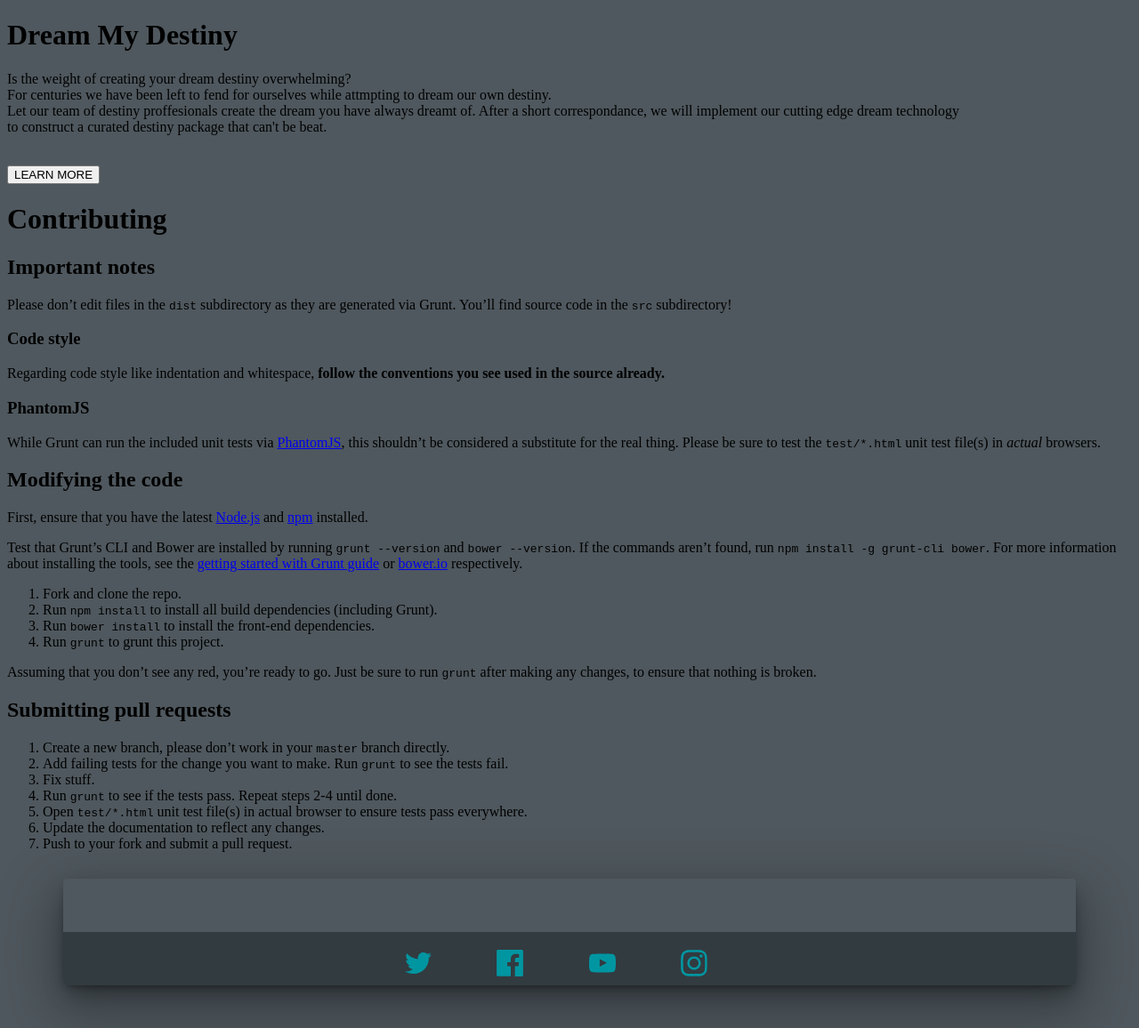
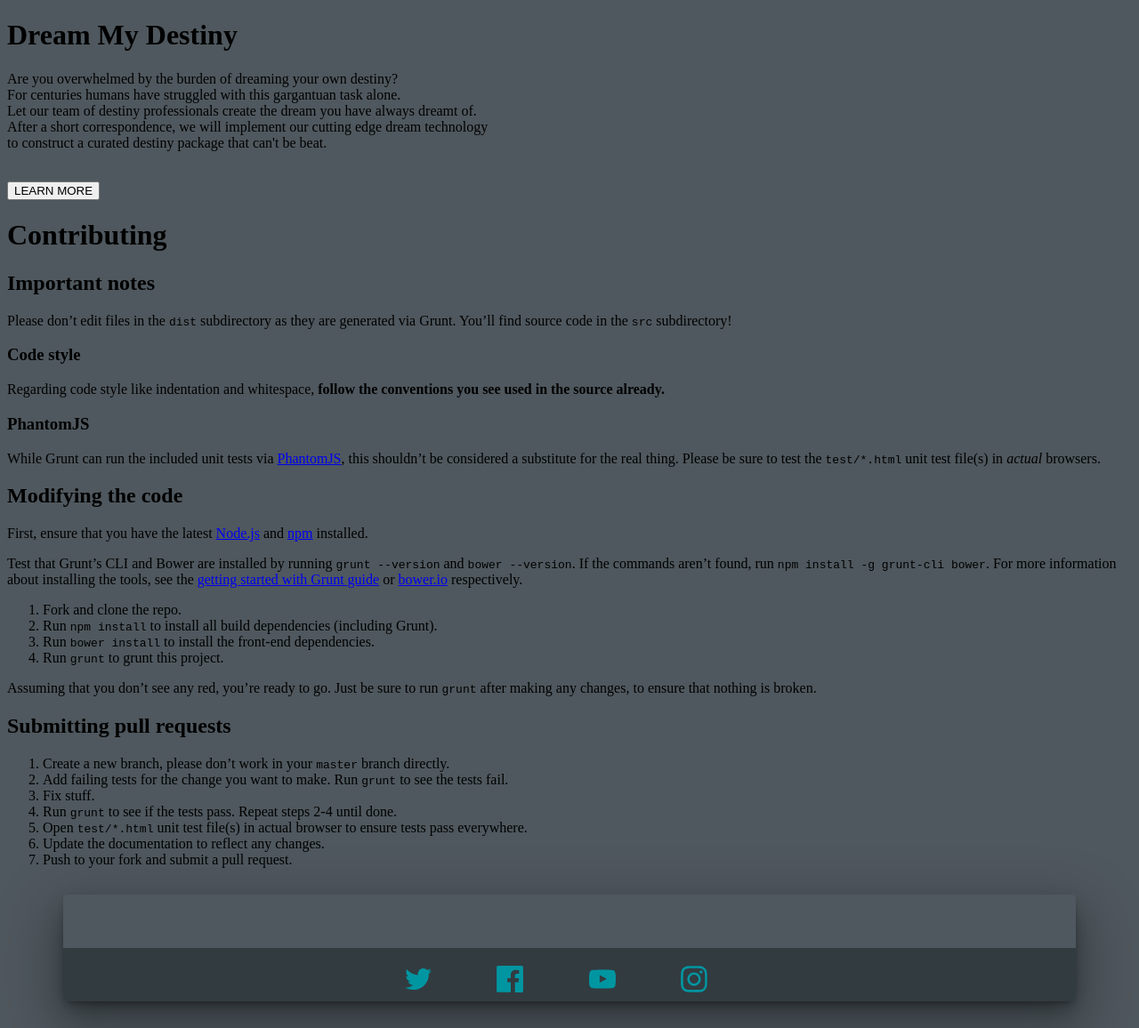
Before and after one commit to BPBall/BPBall.github.io, a Jekyll site: the page built from lightslider/contributing.md, in a window 1280 px wide. Shown: the whole page at 89% size. Built offline with Jekyll 4.4.1, drawn with Linux system fonts in a browser that asks for light colours; some web fonts are replaced; our own code applies the rules of GitHub Pages for plain Markdown files.

Commit message:
Update head.html

```diff
--- a/_includes/head.html
+++ b/_includes/head.html
@@ -8,9 +8,10 @@
 <header>
 	<div class="overlay">
 <h1>Dream My Destiny</h1>
-<p>Is the weight of creating your dream destiny overwhelming?  <br>
-	For centuries we have been left to fend for ourselves while attmpting to dream our own destiny.   <br>
-	Let our team of destiny proffesionals create the dream you have always dreamt of.  After a short correspondance, we will implement our cutting edge dream technology <br>
+<p>Are you overwhelmed by the burden of dreaming your own destiny?<br>
+	For centuries humans have struggled with this gargantuan task alone.<br>
+	Let our team of destiny professionals create the dream you have always dreamt of.<br>
+	After a short correspondence, we will implement our cutting edge dream technology<br>
 	to construct a curated destiny package that can't be beat. </p>
 	<br>
 	<button onclick="http://dream-mydestiny.com/Contact.html">LEARN MORE</button>
```
